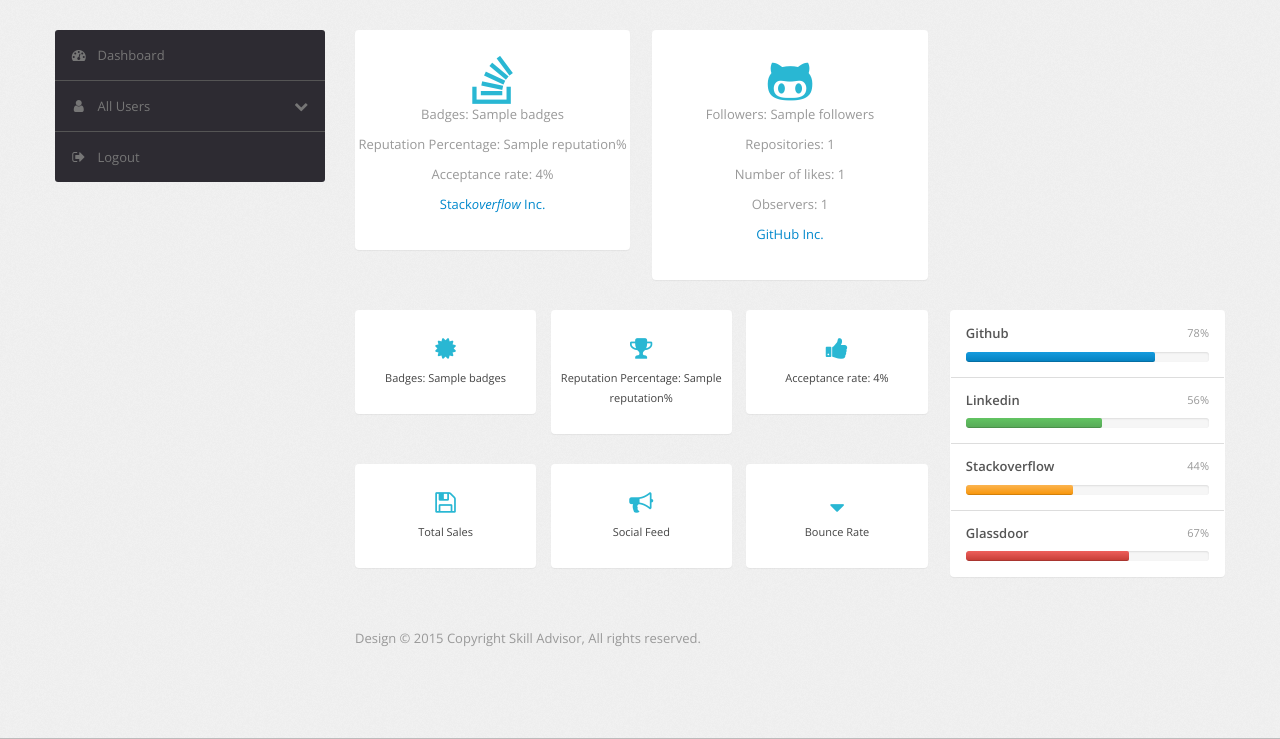
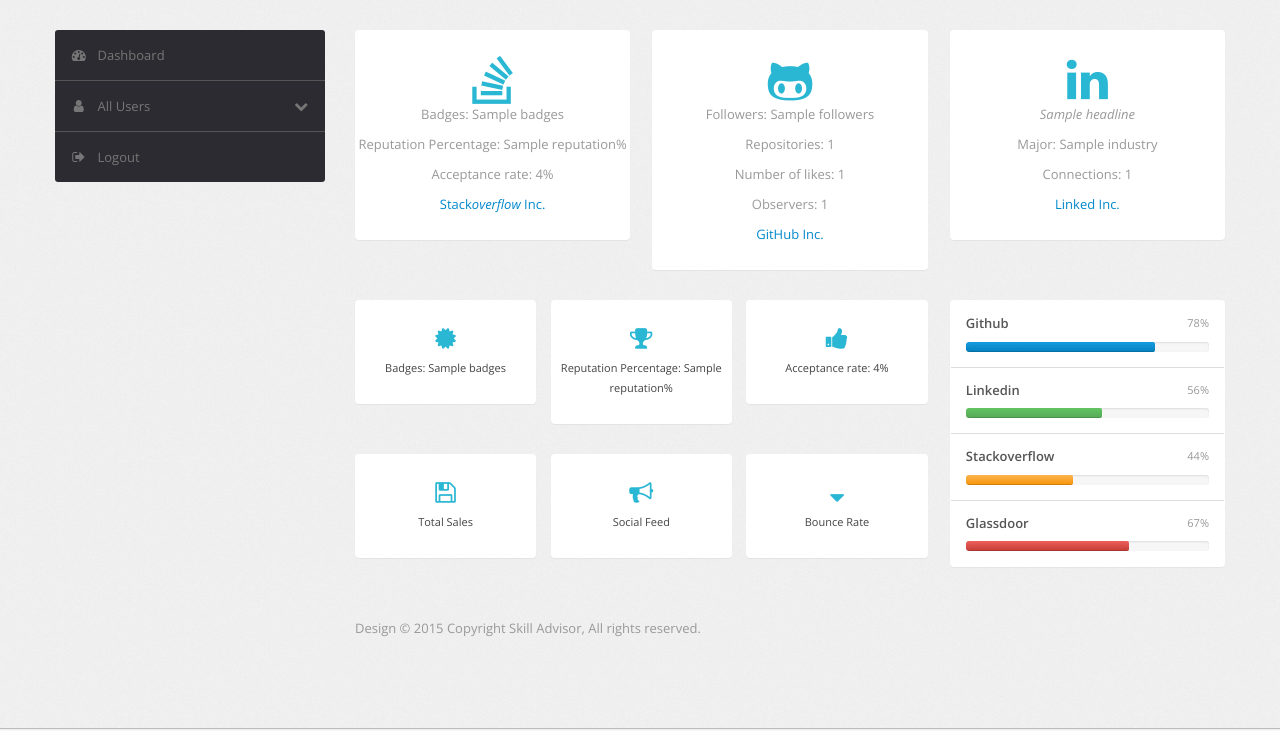
Before and after one commit to bobsru/skilladvisor, a Flask app: template templates/index.html in a window 1280 px wide; the page is wider, and only the part inside the window is pictured. Shown: the part 61-800 px from the top of that part. Run offline with Flask 2, Linux system fonts and the light colour scheme; the template is opened without the code that fills it: most values are stand-ins (such as "Sample title", 1, 10 or a date in 2020); some libraries are stand-ins or nearby versions.

Commit message:
Added Linkedin details on dashboard.

```diff
--- a/templates/index.html
+++ b/templates/index.html
@@ -80,16 +80,25 @@
                                        <p class="text-muted">Badges: {{sof_res["badges"]}}</p>
                                         <p class="text-muted">Reputation Percentage: {{sof_res["reputation"]}}%</p>
                                         <p class="text-muted">Acceptance rate: {{sof_res["accept_rate"]}}%</p>
-                                            <p>
-                                                Stack<em>overflow</em> Inc.</p>
+
+                                                Stack<em>overflow</em> Inc.
                                     </a><a href="#" class="btn-box big span4"><i class="icon-github-alt"></i>
                                                 <p class="text-muted">Followers: {{ git_res["followers"] }}</p>
                                                 <p class="text-muted">Repositories: {{ git_res["repos_count"] }}</p>
                                                 <p class="text-muted">Number of likes: {{ git_res["stargazers_total_count"] }}</p>
                                                 <p class="text-muted">Observers: {{ git_res["watchers_total_count"] }}</p>
 
-                                        <p>
-                                            GitHub Inc.</p>
+
+                                            GitHub Inc.
+                                    </a>
+                                    <a href="#" class="btn-box big span4"><i class="icon-linkedin"></i>
+                                        <p class="text-muted"> <em>{{ linked_res['headline'] }}</em></p>
+
+                                        <p class="text-muted"> Major: {{ linked_res['industry'] }}</p>
+                                        <p class="text-muted"> Connections: {{ linked_res['numConnections'] }}</p>
+
+
+                                            Linked Inc.
                                     </a>
                                 </div>
                                 <div class="btn-box-row row-fluid">
```
